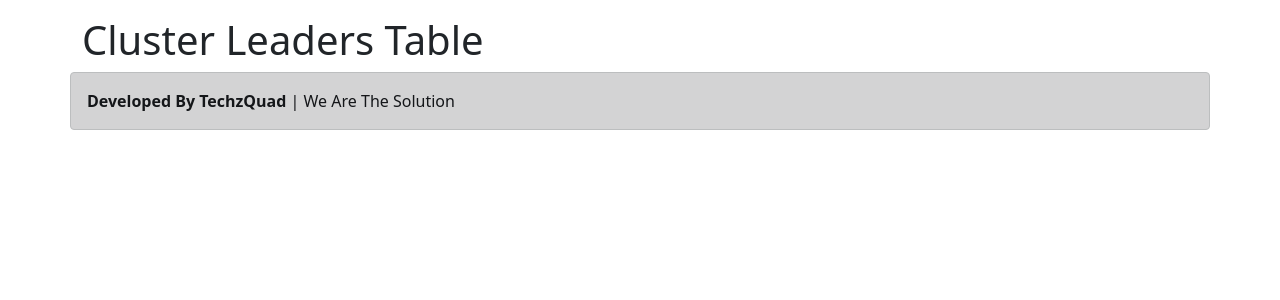
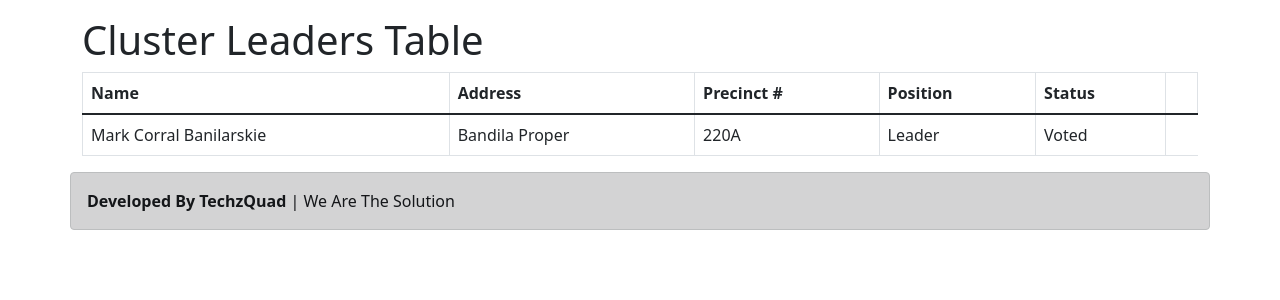
Before and after one commit to TechzQuad/Team-Asenso, a PHP site: page /cluster-leaders.php in a window 1280 px wide. Shown: the part 56-356 px from the top of the page. Run offline with PHP 8.4, Linux system fonts and the light colour scheme.

Commit message:
Update cluster-leaders.php

```diff
--- a/cluster-leaders.php
+++ b/cluster-leaders.php
@@ -9,7 +9,27 @@
 
 <div class="container mt-3">
   <h1>Cluster Leaders Table</h1>
-
+  <table class="table table-bordered">
+    <thead>
+      <tr>
+        <th>Name</th>
+        <th>Address</th>
+        <th>Precinct #</th>
+        <th>Position</th>
+        <th>Status</th>
+        <th><a href="View"></a></th>
+      </tr>
+    </thead>
+    <tbody>
+      <tr>
+        <td>Mark Corral Banilarskie</td>
+        <td>Bandila Proper</td>
+        <td>220A</td>
+        <td>Leader</td>
+        <td>Voted</td>
+      </tr>
+    </tbody>
+  </table>
 </div>
 <?php include'incl/footer.php';?>
 </body>
```
